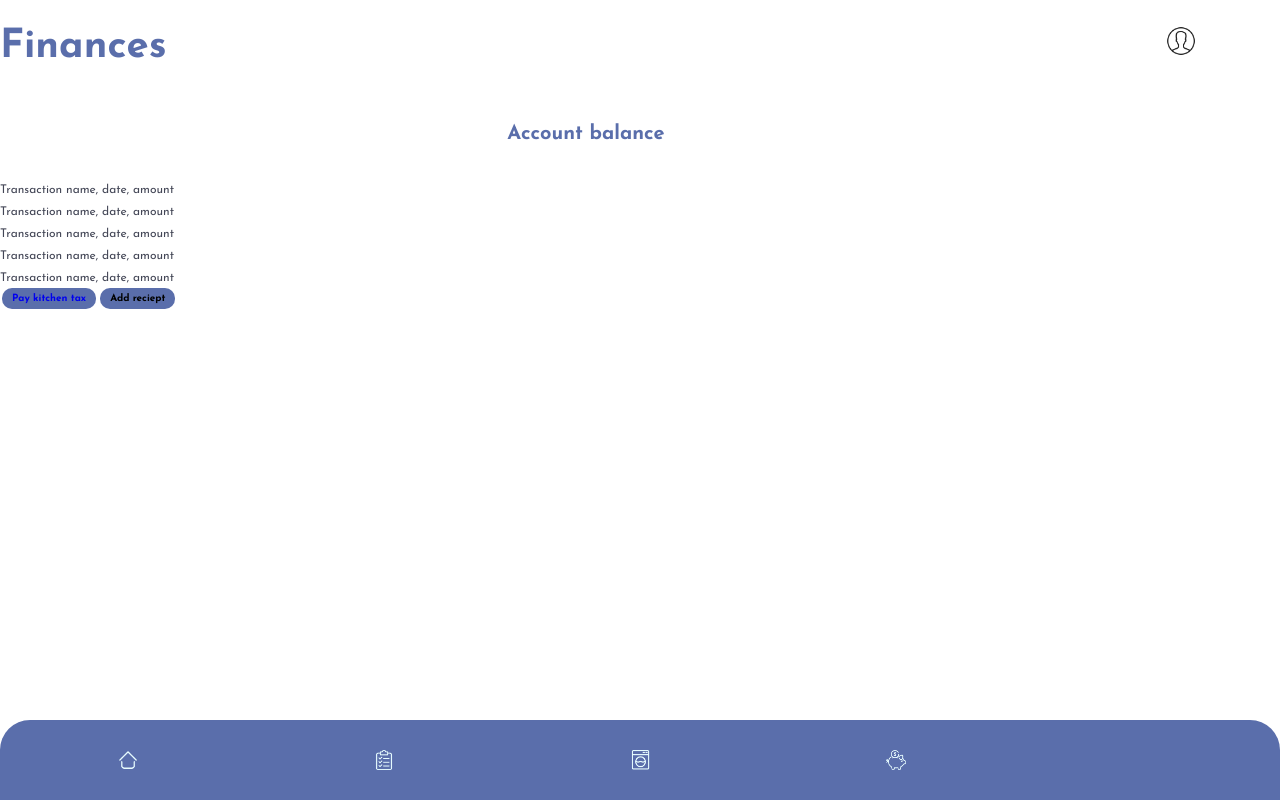
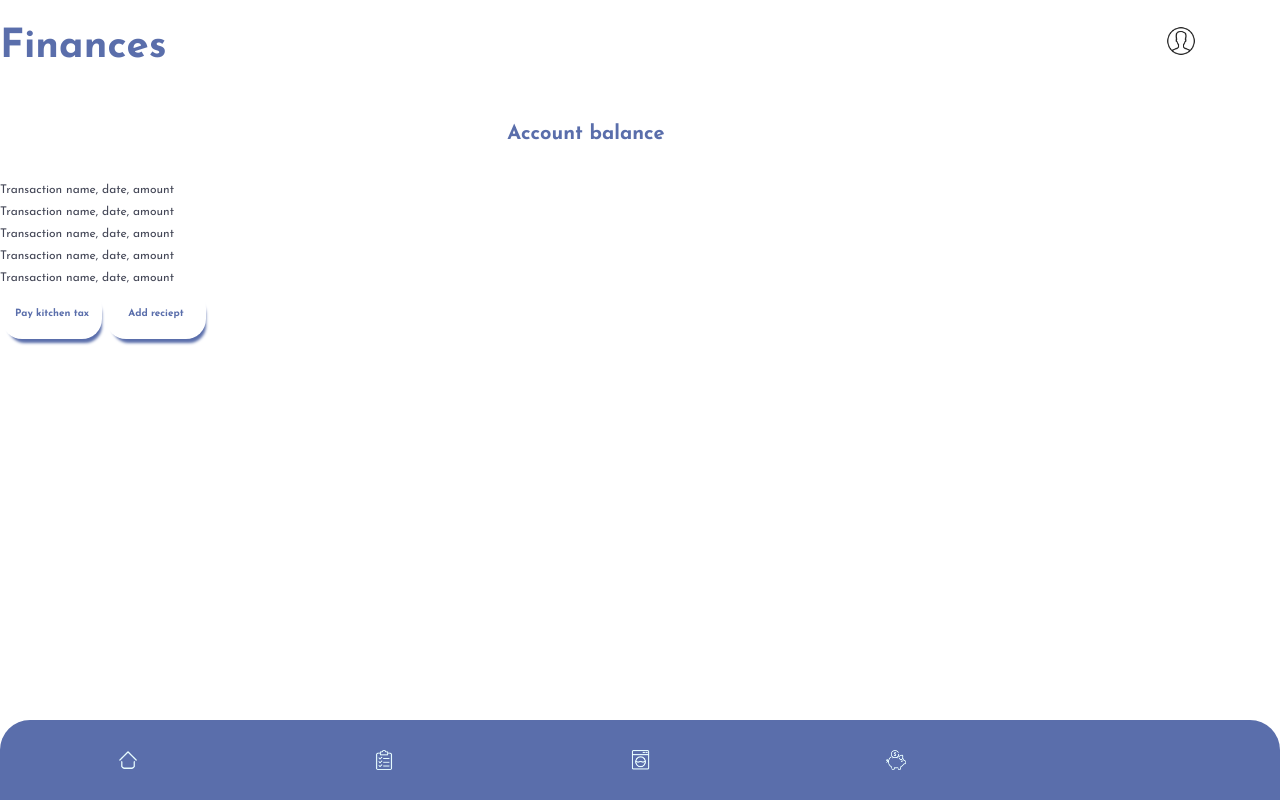
Before and after one commit to vlkeniko/dorm8s, a React (Create React App) app: page /finances in a window 1280 px wide. Built offline with nearby package versions, Linux system fonts and the light colour scheme; a web font is replaced by a local one.

Commit message:
finance button style

```diff
--- a/src/App.css
+++ b/src/App.css
@@ -215,7 +215,29 @@ body {
 
 /*Finance-buttons*/
 
+.finance-button{
+  color:#5A6EAB;
+  background-color: var(--white);
+  padding-top: 20px;
+  width: 100px;
+  padding-bottom: 20px;
+  border-radius: 20px;
+  -webkit-box-shadow: 3px 7px 3px -3px #5A6EAB;
+box-shadow: 3px 7px 3px -3px #5A6EAB;
 
+}
+
+.finance-button:hover{
+  color:#5A6EAB;
+  background-color: var(--white);
+  padding-top: 20px;
+  padding-bottom: 20px;
+  border-radius: 20px;
+  border: none;
+  -webkit-box-shadow: 5px 9px 3px -3px #5A6EAB;
+box-shadow: 5px 9px 6px -6px #5A6EAB;
+
+}
 
 /*LoginPage*/
 
--- a/src/components/FinanceButtons.jsx
+++ b/src/components/FinanceButtons.jsx
@@ -131,7 +131,7 @@ window.onclick = function(event) {
           )}
 
           <button
-            className="finance-button"
+
             id="btn"
             value="Add receipt"
             onClick={handlePublish}
```
